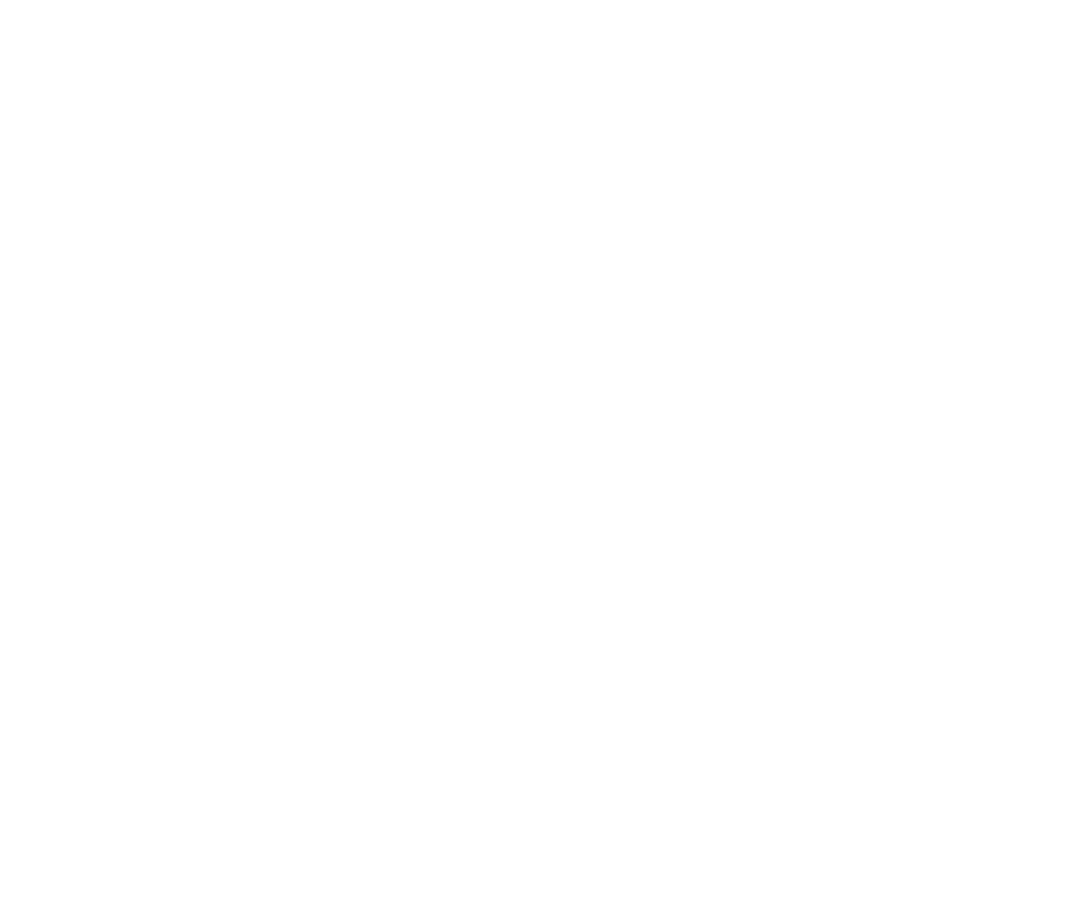
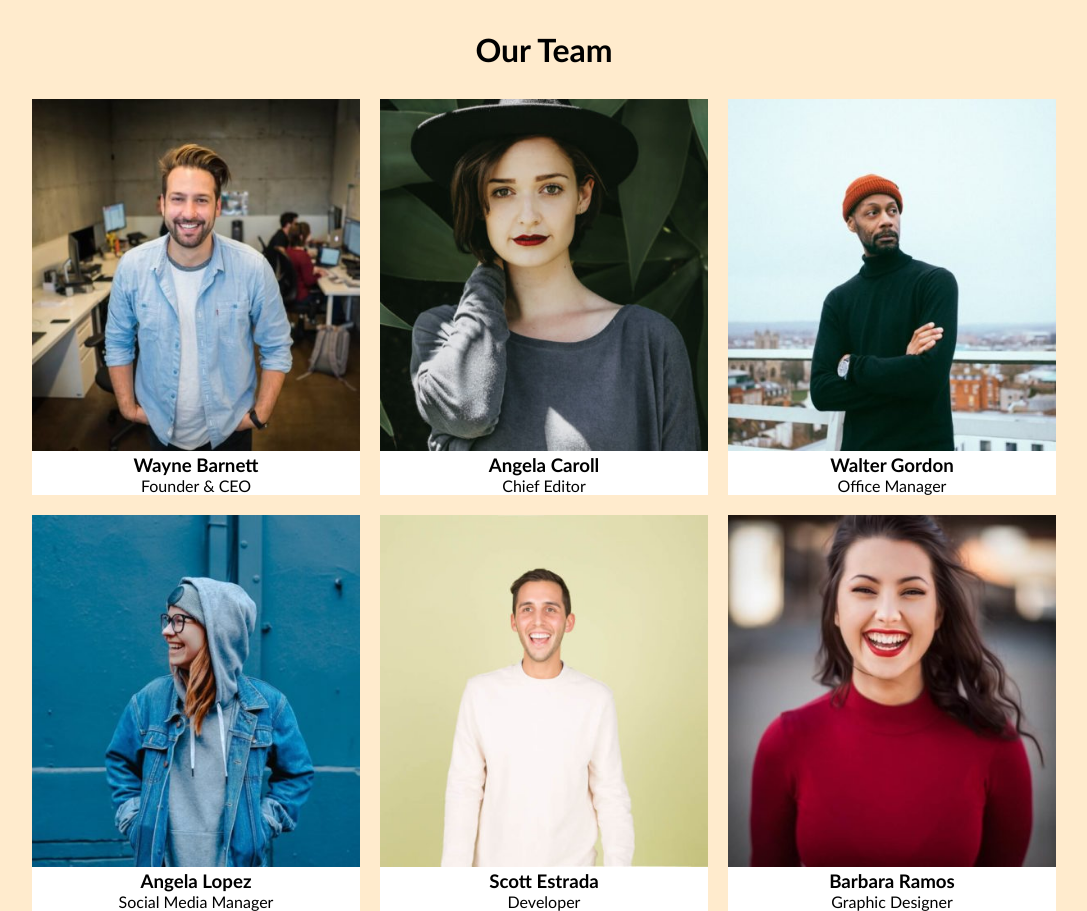
Before and after one commit to MarcoGranata9/js-our-team, a plain HTML site: page index.html in a window 1280 px wide. Shown: the whole page, without its empty margins (96-1183 px from the left). Before the commit the page ends 800 px from the top, so only its background shows below. Drawn offline with Linux system fonts and the light colour scheme.

Commit message:
add: myTeam DOM

```diff
--- a/css/style.css
+++ b/css/style.css
@@ -0,0 +1,38 @@
+/* Reset */
+* {
+    margin: 0;
+    padding: 0;
+    box-sizing: border-box;
+}
+
+body {
+    font-family: 'Gill Sans', 'Gill Sans MT', Calibri, 'Trebuchet MS', sans-serif;
+    background-color: blanchedalmond;
+}
+
+img {
+    max-width: 100%;
+}
+
+h1 {
+    text-align: center;
+    margin: 30px 0;
+}
+
+.container {
+    width: 80%;
+    margin: 0 auto;
+}
+
+.col {
+    display: flex;
+    justify-content: center;
+    gap: 20px;
+    flex-wrap: wrap;
+}
+
+.card {
+    background-color: white;
+    text-align: center;
+    width: calc(100% / 3 - 40px / 3);
+}
--- a/index.html
+++ b/index.html
@@ -7,8 +7,14 @@
     <link rel="stylesheet" href="css/style.css">
 </head>
 <body>
+    <div class="container">
+        <h1>Our Team</h1>
+        <div class="row">
+            <div class="col">
 
-
+            </div>
+        </div>
+    </div>
     <script src="js/script.js"></script>
 </body>
 </html>
--- a/js/script.js
+++ b/js/script.js
@@ -30,3 +30,22 @@ const myTeam = [
     img : "barbara-ramos-graphic-designer.jpg"
 }
 ]
+
+const col = document.querySelector(".col")
+console.log(col);
+let teamString = ""
+
+for (let i = 0; i < myTeam.length; i++) {
+    const objects = myTeam[i];
+
+    teamString += `
+    <div class="card">
+        <img src="img/${objects.img}" alt="">
+        <h3>${objects.name}</h3>
+        <p>${objects.job}</p>
+    </div>
+    `
+    console.log(teamString);
+}
+
+col.innerHTML = teamString
```
Also changed, not shown: img/angela-caroll-chief-editor.jpg (added), img/angela-lopez-social-media-manager.jpg (added), img/barbara-ramos-graphic-designer.jpg (added), img/scott-estrada-developer.jpg (added), img/walter-gordon-office-manager.jpg (added), img/wayne-barnett-founder-ceo.jpg (added).
